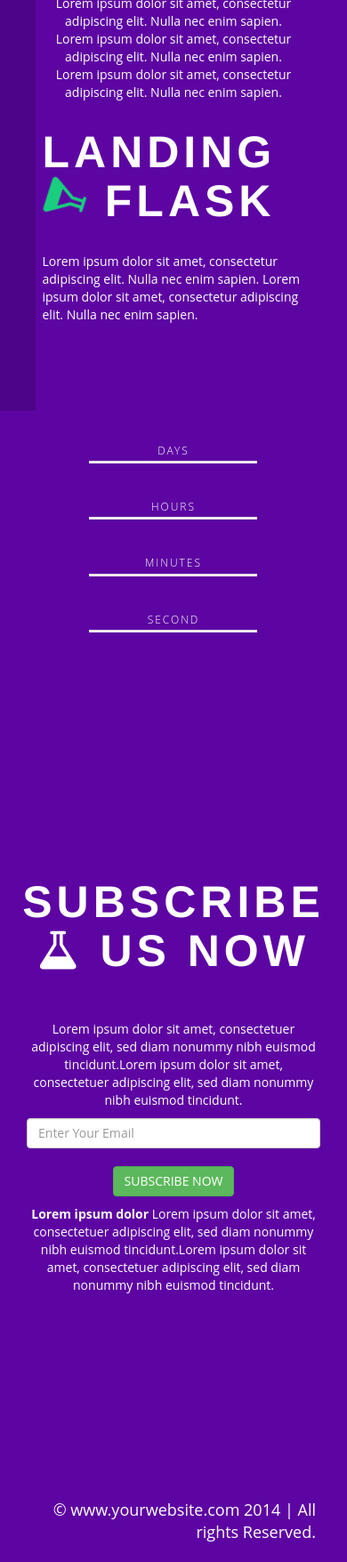
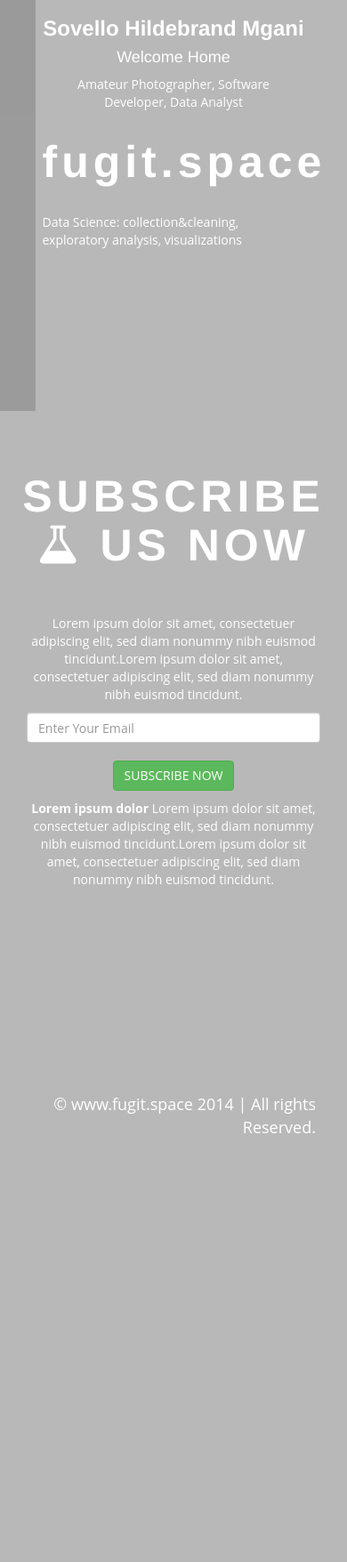
Before and after one commit to fugitspace/fugit.space, a Django app: template templates/index.html in a window 390 px wide. Shown: the part 382-2138 px from the top of the page at 89% size. After the commit the page ends 1656 px from the top, so only its background shows below. Run offline with Django 3.2, Linux system fonts and the light colour scheme; the template is opened without the code that fills it, so the values that code supplies are empty; some libraries are stand-ins or nearby versions.

Commit message:
changes in settings for static files and some changes on the css and index.html file

```diff
--- a/static/css/style.css
+++ b/static/css/style.css
@@ -23,7 +23,7 @@
 
 
 .body-back {
-    background-color: #5D05A2 !important; /* YOU CAN SET COLOR HERE FOR CHANGING COLOR BACKGROUND*/
+    background-color: #B8B8B8  !important;
 }
 
 
@@ -35,7 +35,7 @@
 }
 
 .main-color {
-    color: #19CF7F;
+    color: #ffffff;
 }
 
 a {
@@ -139,6 +139,15 @@
     margin-top: 80px;
 }
 
+img.my-picture {
+    display: block;
+    margin: 0 auto 10px;
+    max-width: 100%;
+    border: 2px solid white;
+    -webkit-border-radius: 50%;
+    -moz-border-radius: 50%;
+    border-radius: 50%;
+}
 
 
 .bk-blue {
--- a/templates/index.html
+++ b/templates/index.html
@@ -1,3 +1,4 @@
+{% load static%}
 <!DOCTYPE html>
 <!--[if lt IE 7 ]><html class="ie ie6" lang="en"> <![endif]-->
 <!--[if IE 7 ]><html class="ie ie7" lang="en"> <![endif]-->
@@ -12,16 +13,11 @@
     <meta name="author" content="">
     <!--[if IE]>
         <meta http-equiv="X-UA-Compatible" content="IE=edge,chrome=1">
-        <![endif]-->
-    <title>Free Bootstrap Flask Landing Page Template </title>
-        <!--REQUIRED STYLE SHEETS-->
-    <!--MAIN BOOTSTRAP STYLE-->
-    <link href="assets/plugins/bootstrap/bootstrap.min.css" rel="stylesheet" />
-    <!--FONT AWESOME STYLE -->
-    <link href="assets/plugins/font-awesome/font-awesome.min.css" rel="stylesheet" />
-         <!--CUSTOM STYLE -->
-    <link href="assets/css/style.css" rel="stylesheet" />
-    <!--END REQUIRED STYLE SHEETS-->
+    <![endif]-->
+    <title>fugit.space</title>
+    <link href="{% static 'plugins/bootstrap/bootstrap.min.css' %}" rel="stylesheet" />
+    <link href="{% static 'plugins/font-awesome/font-awesome.min.css' %}" rel="stylesheet" />
+    <link href="{% static 'css/style.css' %}" rel="stylesheet" />
     <!-- HTML5 shim and Respond.js IE8 support of HTML5 elements and media queries -->
     <!--[if lt IE 9]>
       <script src="https://oss.maxcdn.com/libs/html5shiv/3.7.0/html5shiv.js"></script>
@@ -33,7 +29,7 @@
     <section class="left-panel">
         <nav class="navigatation">
             <div class="menu-text">
-                <h3><i class="fa fa-flask main-color"></i> Flask </h3>
+                <h3><i class="main-color"></i>fugit.space</h3>
             </div>
             <a href="#home-section">Home</a>
             <a href="#subscribe-section">Subscribe</a>
@@ -58,70 +54,23 @@
 
 
 			<div class="col-lg-4 col-md-4 col-sm-4 col-xs-12 text-center">
-                <img class="img-circle" src="assets/img/1.png">
-                <h3><strong> JHON DEO ALEX</strong></h3>
-               <h4>Go Live Blogging</h4>
+                <img class="my-picture" src="{% static 'img/sovello.jpg' %}">
+                <h3><strong> Sovello Hildebrand Mgani</strong></h3>
+               <h4>Welcome Home</h4>
                  <p style="padding-left:40px;padding-right:40px;">
-
-					 Lorem ipsum dolor sit amet, consectetur adipiscing elit. Nulla nec enim sapien.
-					 Lorem ipsum dolor sit amet, consectetur adipiscing elit. Nulla nec enim sapien.
-					 Lorem ipsum dolor sit amet, consectetur adipiscing elit. Nulla nec enim sapien.
+                    Amateur Photographer, Software Developer, Data Analyst
                 </p>
             </div>
 			<div class="col-lg-6 col-md-6 col-sm-6 col-xs-10 col-lg-offset-1 col-md-offset-1 col-sm-offset-1 col-xs-offset-1" >
-                 <h1>LANDING  <i class="fa fa-flask main-color fa-spin"></i> FLASK  </h1>
+                 <!--<h1>LANDING  <i class="fa fa-flask main-color fa-spin"></i> FLASK  </h1>-->
+                 <h1>fugit.space</h1>
                <br>
                 <p>
-                     Lorem ipsum dolor sit amet, consectetur adipiscing elit. Nulla nec enim sapien.
-					 Lorem ipsum dolor sit amet, consectetur adipiscing elit. Nulla nec enim sapien.
+                    Data Science: collection&cleaning, exploratory analysis, visualizations
                 </p>
 				 <div class="col-lg-12 col-md-12 col-sm-12 col-xs-12">
 
                     <div class="col-lg-12 col-md-12 col-sm-12 col-xs-12">
-
-                        <div id="counter"></div>
-                        <div id="counter-default" class="row">
-                            <div class="col-lg-3 col-md-6 col-sm-6 col-xs-12">
-                                <div class="inner">
-                                    <div id="day-number" class="timer-number"></div>
-                                    <div class="timer-text">DAYS</div>
-                                    <div class="progress medium  active">
-                                        <div id="day-bar" class="progress-bar bk-blue"></div>
-                                    </div>
-                                </div>
-                            </div>
-                            <div class="col-lg-3 col-md-6 col-sm-6 col-xs-12">
-                                <div class="inner">
-                                    <div id="hour-number" class="timer-number"></div>
-                                    <div class="timer-text">HOURS</div>
-                                    <div class="progress medium  active">
-                                        <div id="hour-bar" class="progress-bar bk-green"></div>
-                                    </div>
-                                </div>
-                            </div>
-                            <div class="col-lg-3 col-md-6 col-sm-6 col-xs-12">
-                                <div class="inner">
-                                    <div id="minute-number" class="timer-number"></div>
-                                    <div class="timer-text">MINUTES</div>
-                                    <div class="progress medium  active">
-                                        <div id="minute-bar" class="progress-bar bk-pink"></div>
-                                    </div>
-                                </div>
-                            </div>
-                            <div class="col-lg-3 col-md-6 col-sm-6 col-xs-12">
-                                <div class="inner">
-                                    <div id="second-number" class="timer-number"></div>
-                                    <div class="timer-text">SECOND</div>
-
-                                    <div class="progress medium  active">
-                                        <div id="second-bar" class="progress-bar bk-red"></div>
-                                    </div>
-
-                                </div>
-                            </div>
-                        </div>
-                        <!-- ./Counter -->
-
 
                     </div>
                 </div>
@@ -134,8 +83,6 @@
             </div>
             <!--./row-->
         </section>
-        <!-- END HOME SECION -->
-
         <!-- SUBSCRIBE SECION -->
         <section id="subscribe-section">
             <div class="row">
@@ -167,27 +114,22 @@
         <section id="footer">
             <div class="row">
                 <div class="col-lg-12 col-md-12 col-sm-12 col-xs-12">
-                    &copy; www.yourwebsite.com 2014 | All rights Reserved.
+                    &copy; www.fugit.space 2014 | All rights Reserved.
                 </div>
             </div>
             <!--./row-->
         </section>
         <!--END FOOTER SECION -->
     </div>
-    <!-- END MAIN CONTAINER -->
-    <!--REQUIRED SCRIPTS FILES-->  <!--SCRIPTS AT END SO PAGE WILL TAKE LESS TIME TO LOAD-->
-    <!--REQUIRED CORE JQUERY SCRIPTS FILE-->
-    <script src="assets/plugins/jquery.min.js"></script>
-     <!--REQUIRED BOOTSTRAP SCRIPTS FILE-->
-    <script src="assets/plugins/bootstrap/bootstrap.js"></script>
-   <!--REQUIRED SCRIPT FILES FOR JQUERY COUNTDOWN-->
-    <script src="assets/plugins/countdown/jquery.countdown.js"></script>
-    <script src="assets/js/countdown.js"></script>
-     <!--REQUIRED SCRIPT FOR SCROLLING MENU LINKS-->
-     <script src="assets/plugins/jquery.easing.1.3.js"></script>
-        <!--REQUIRED CUSTOM SCRIPT FILE-->
-    <script src="assets/js/custom-color.js"></script>
-      <!--END REQUIRED SCRIPTS FILES-->
+    <script src="{% static 'plugins/jquery.min.js' %}"></script>
+    <script src="{% static 'plugins/bootstrap/bootstrap.js' %}"></script>
+    <script src="{% static 'plugins/countdown/jquery.countdown.js' %}"></script>
+    <script src="{% static 'js/countdown.js"></script>
+    <!--SCROLLING MENU LINKS-->
+    <script src="{% static 'plugins/jquery.easing.1.3.js' %}"></script>
+    <!--REQUIRED CUSTOM SCRIPT FILE-->
+    <script src="{% static 'js/custom-color.js' %}"></script>
+    <!--END REQUIRED SCRIPTS FILES-->
 </body>
 
 
```
Also changed, not shown: fugit/settings.py (+5 -3 lines).
